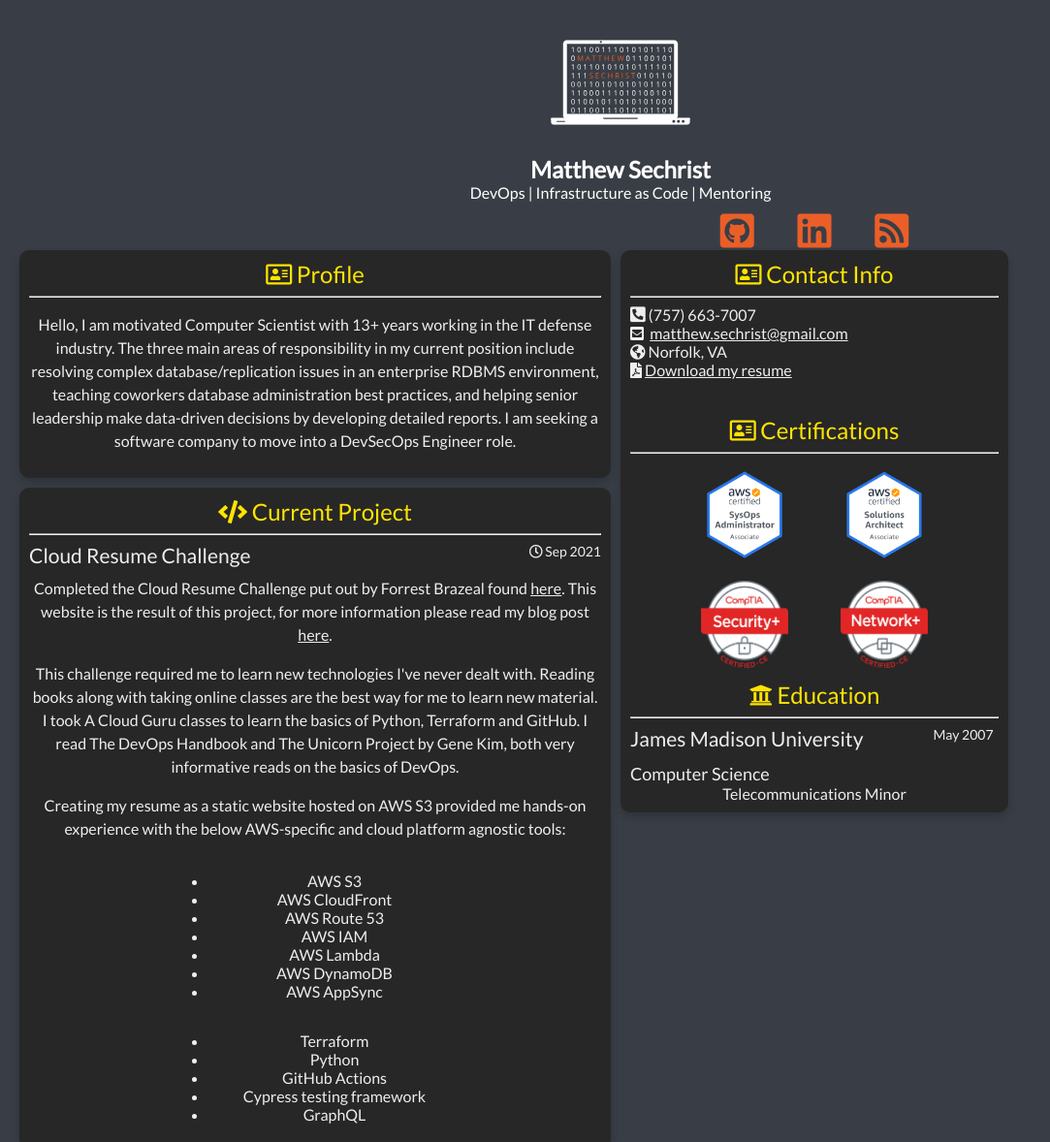
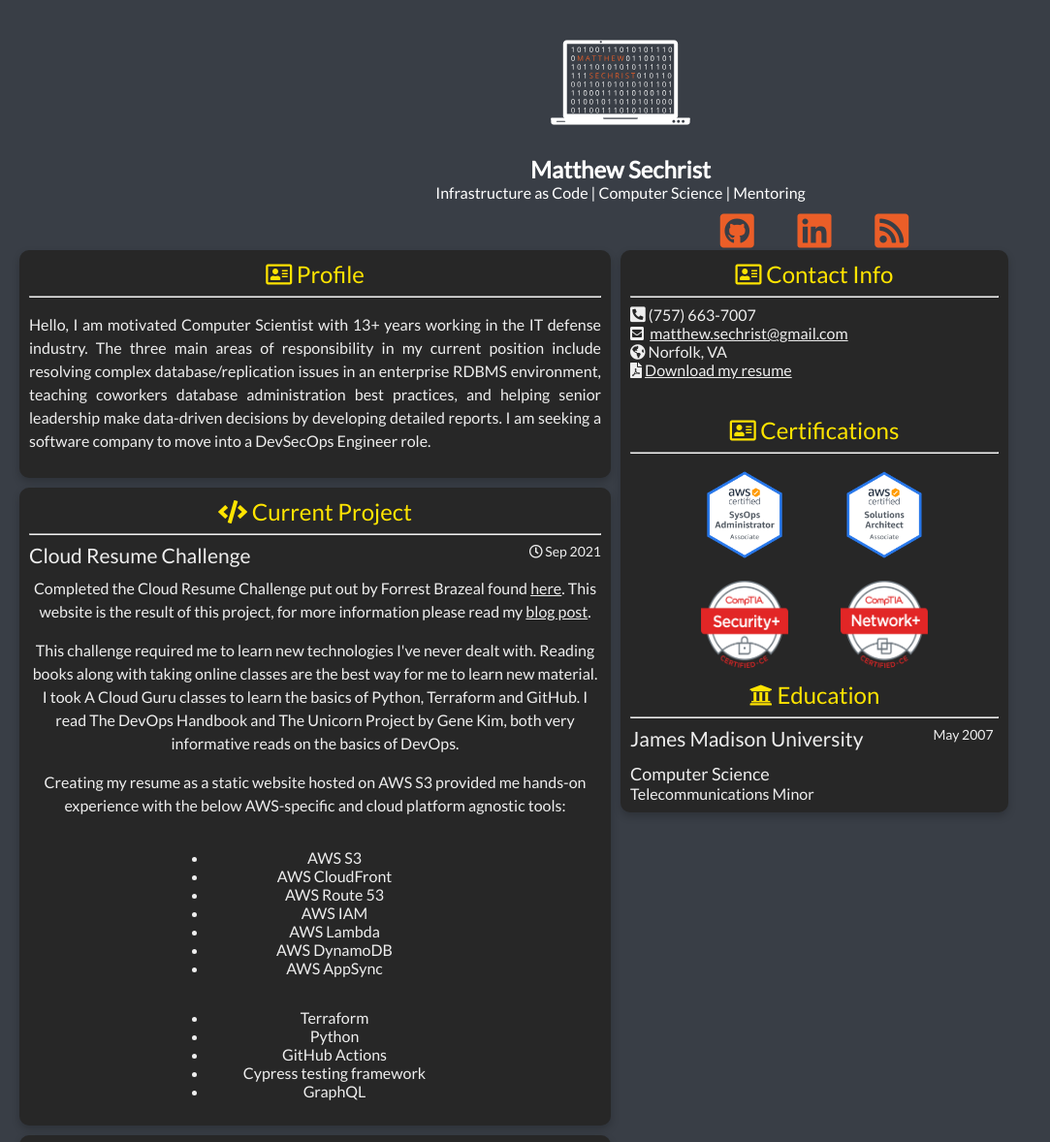
Before and after one commit to matthewsechrist/cloud-resume-front-end, a plain HTML site: page website_files/index.html in a window 1280 px wide. Shown: the top 1178 px of the page at 97% size, without its empty margins (0-1083 px from the left). Drawn offline with Linux system fonts and the light colour scheme; no server answers.

Commit message:
website updates

```diff
--- a/website_files/assets/css/style.css
+++ b/website_files/assets/css/style.css
@@ -108,6 +108,7 @@
   margin-top: 40px;
   margin-bottom: 10px;
   min-width: 300px;
+  text-align: justify;
 }
 
 .icons {
@@ -117,7 +118,9 @@
   position:relative;
 }
 
-
+.Education-Minor {
+  text-align: justify;
+}
 
 .links {
   /*width:400px;*/
--- a/website_files/index.html
+++ b/website_files/index.html
@@ -18,7 +18,7 @@
     <div class="white"> <img src="assets/images/Logo.svg" alt="Matthew Sechrist Logo" height="150px" width="150px">
 
     <div><h2>Matthew Sechrist</h2></div>
-  DevOps | Infrastructure as Code | Mentoring
+  Infrastructure as Code | Computer Science | Mentoring
     </div>
   </div>
 
@@ -53,8 +53,9 @@
           <div class="time_subtitle"><i class="far fa-clock"></i> Sep 2021</div>
           <div>
             <br>
-            <p>Completed the Cloud Resume Challenge put out by Forrest Brazeal found <a class="challenge" href="https://cloudresumechallenge.dev" target="_blank">here</a>. This website is the result of this
-              project, for more information please read my blog post <a class="challenge" href="https://example.com" target="_blank">here</a>.</p>
+            <p>Completed the Cloud Resume Challenge put out by Forrest Brazeal found <a class="challenge" href="https://cloudresumechallenge.dev" target="_blank">here</a>.
+               This website is the result of this project, for more information please read my <a class="challenge" href="https://example.com" target="_blank">blog post</a>.
+            </p>
 
             <p>
               This challenge required me to learn new technologies I've never dealt with. Reading books along with
```
